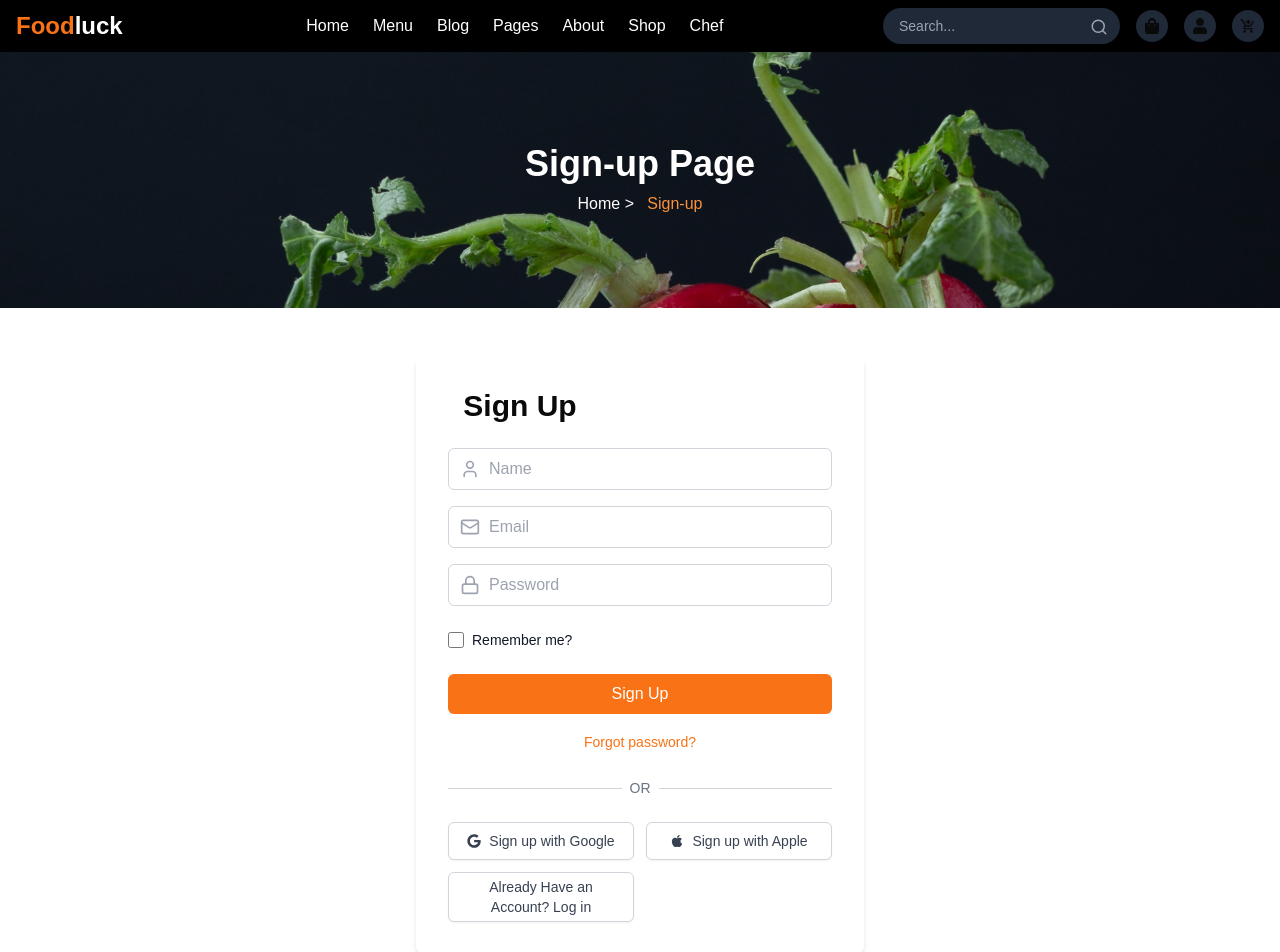
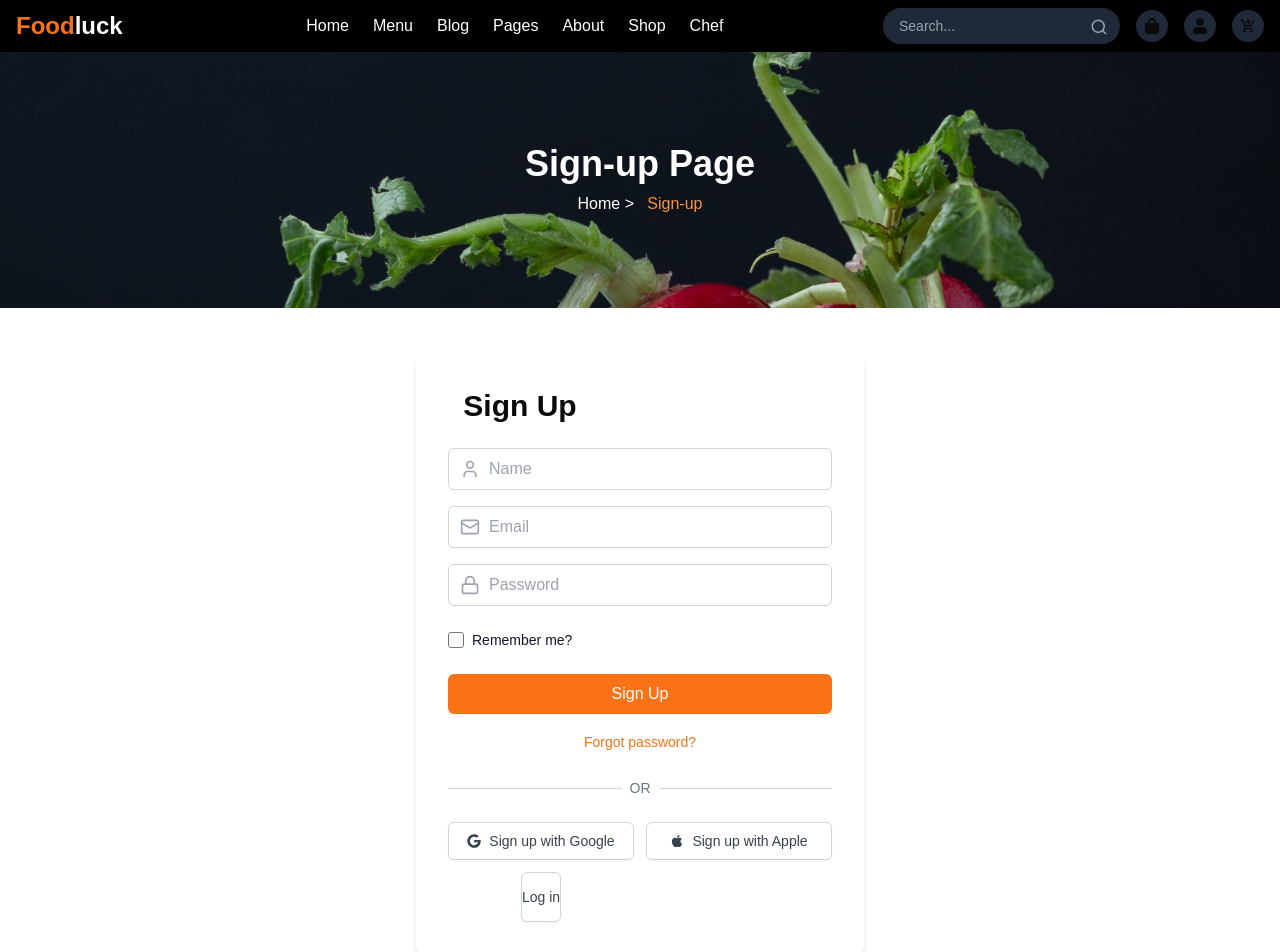
Before and after one commit to Tahasaif3/Figma-Templa-9-Hackathon, a Next.js app: page /Signup in a window 1280 px wide. Shown: the top 952 px of the page. Built offline with nearby package versions, Linux system fonts and the light colour scheme.

Commit message:
page.tsx

```diff
--- a/app/Signup/page.tsx
+++ b/app/Signup/page.tsx
@@ -143,11 +143,12 @@ export default function SignUpPage() {
                 <FaApple width={20} height={20} className="mr-2" />
                  Sign up with Apple
               </button>
-                <Link href={"/Signin"}>
-                <button className="w-full sm:w-auto h-[50px] flex justify-center items-center px-4 py-2 border border-gray-300 rounded-md shadow-sm text-center text-sm font-medium text-gray-700 bg-white hover:bg-gray-100 hover:border-2 hover:border-orange-400">
-                  Already Have an Account? Log in
-                </button>
+              <Link href={"/Signin"}>
+                <button className="w-[80px] h-[80px] flex justify-center items-center mx-auto border border-gray-300 rounded-md shadow-sm text-sm font-medium text-gray-700 bg-white hover:bg-gray-100 hover:border-2 hover:border-orange-400 sm:w-auto sm:h-[50px]">
+                Log in
+               </button>
               </Link>
+
             </div>
           </div>
         </div>
```
